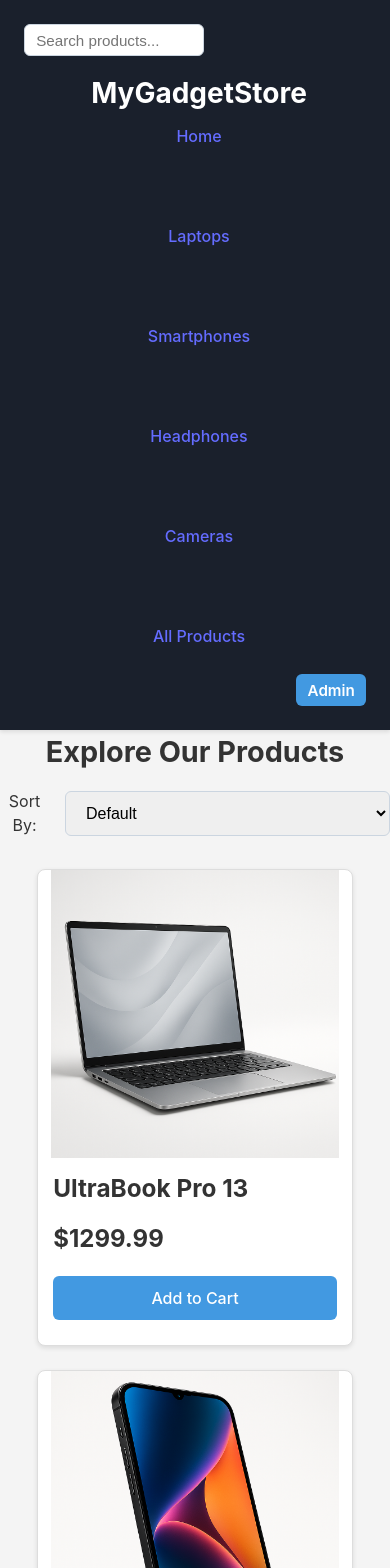
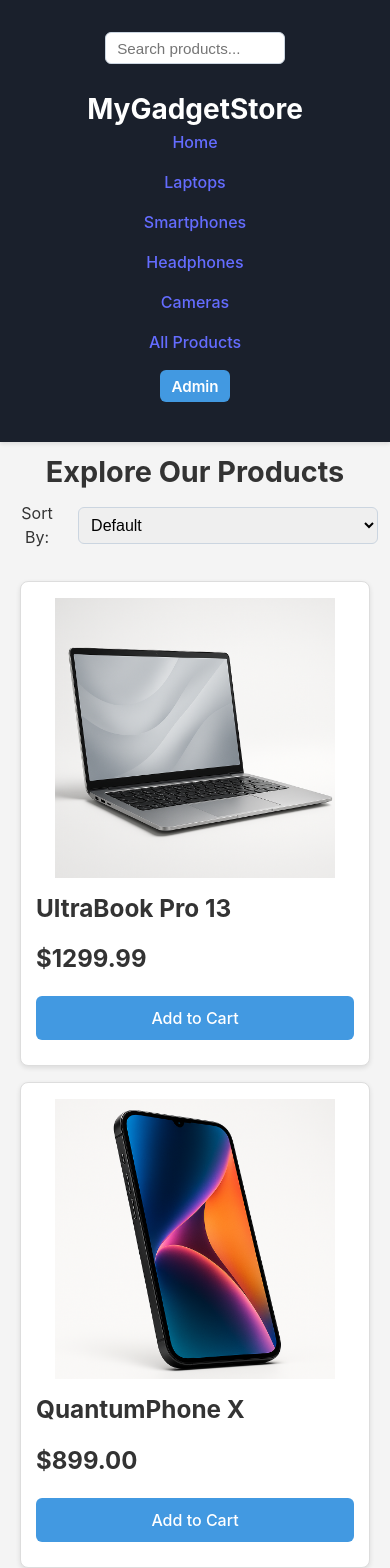
Before and after one commit to t3chE/mygadgetstore-mern, a React (Vite) app in the folder frontend/: page / in a window 390 px wide. Shown: the top 1568 px of the page. Built offline with nearby package versions, Linux system fonts and the light colour scheme.

Commit message:
Updates to the styling for different screen sizes (769px) +

```diff
--- a/frontend/src/styles/style.css
+++ b/frontend/src/styles/style.css
@@ -73,6 +73,7 @@ select {
 
 
 /* --- Header Styling --------------------------------------------------------------------------- */
+
 .main-header {
     background-color: #1a202c;
     /*color: #fff;*/
@@ -212,6 +213,7 @@ select {
 
 
 /* --- Footer Styling --------------------------------------------------------------------------- */
+
 .main-footer {
     background-color:#1a202c;
     color: #fff;
@@ -313,6 +315,9 @@ select {
 }
 
 .product-card {
+    min-width: 260px;
+    max-width: 350px;
+    width: 100%;
     background-color: #fff;
     border: 1px solid #ddd;
     border-radius: 0.5rem;
@@ -323,6 +328,8 @@ select {
     max-height: 600px; /* Limit max height for uniformity */
     display: flex;
     flex-direction: column;
+    justify-content: flex-start;
+    align-items: stretch;
 }
 
 .product-card:hover {
@@ -335,7 +342,8 @@ select {
     height: 18rem;
     object-fit: scale-down;
     display: block;
-    padding: 0rem 0.8rem 0;
+    padding: 0.5rem 0.8rem 0;
+    margin-top: 0.5rem;
 }
 
 .product-card-content {
@@ -343,6 +351,7 @@ select {
     flex-grow: 1;
     display: flex;
     flex-direction: column;
+    justify-content: flex-start;
 }
 
 .product-card-name {
@@ -388,7 +397,9 @@ select {
 }
 
 
+
 /* --- Admin Page Specific Styles (admin.html) -------------------------------------------------- */
+
 .admin-page {
     padding-top: 2rem;
     padding-bottom: 2rem;
@@ -596,21 +607,73 @@ select {
 
 
 @media (max-width: 768px) {
+    .main-header .container {
+        flex-direction: column;
+        align-items: stretch;
+        padding: 0 0.5rem;
+        width: 100vw;
+        max-width: 100vw;
+        box-sizing: border-box;
+    }
+    .header-flex {
+        flex-direction: column;
+        align-items: center;
+        gap: 1rem;
+        max-width: 100%;
+    }
+
+    .logo-nav {
+        margin: 0 auto;
+        min-width: unset;
+    }
+
+    .search-bar,
+    .admin-link-container {
+        min-width: 100px;
+        width: 100%;
+        margin-bottom: 1rem;
+        justify-content: center;
+    }
+
     .main-nav ul {
         flex-direction: column;
         align-items: center;
     }
 
-    .main-nav li {
-        margin: 10px 0;
+    .main-nav .nav-list {
+        gap: 1rem;
+        justify-content: center;
     }
 
     .search-bar, #sortSelect {
         width: 100%;
+        max-width: 300px;
+        margin: 0 auto;
+        padding: 0.5rem;
+        justify-content: center;
+    }
+
+    .main-content-container {
+        padding: 0.5rem;
+        max-width: 98vw;
     }
 
     .product-grid {
-        grid-template-columns: 1fr; /* Force single column on smaller phones for readability */
+        grid-template-columns: 1fr;
+        gap: 1rem;
+        max-width: 98vw;
+    }
+
+    .product-list-header {
+        flex-direction: column;
+        align-items: center;
+        text-align: center;
+        gap: 0.5rem;
+    }
+
+    .sort-options {
+        justify-content: center;
+        width: 100%;
     }
 
     .product-detail-container,
@@ -638,6 +701,25 @@ select {
     .main-header .container {
         flex-wrap: wrap;
         justify-content: space-between;
+        padding: 0 1rem;
+    }
+
+     .header-flex {
+        flex-direction: column;
+        align-items: stretch;
+        gap: 1rem;
+        max-width: 100%;
+    }
+
+     .logo-nav {
+        margin: 0 auto;
+        min-width: unset;
+    }
+
+     .search-bar,
+    .admin-link-container {
+        min-width: 150px;
+        margin-bottom: 1rem;
     }
 
     .main-nav {
@@ -647,13 +729,13 @@ select {
     }
 
     .main-nav .nav-list {
+        gap: 2rem;
         justify-content: center;
     }
 
-    /* main-content-layout no longer a grid container here */
-
     .product-grid {
-        grid-template-columns: repeat(auto-fill, minmax(250px, 1fr)); /* Aim for 2 columns */
+        grid-template-columns: repeat(2, 1fr);
+        gap: 1rem;
     }
 
     .product-detail-section {
@@ -665,8 +747,9 @@ select {
         flex: 1;
     }
 
-    .product-gallery {
-        max-width: 45%;
+    .main-content-container {
+        padding: 1rem;
+        max-width: 95vw;
     }
 }
 
@@ -674,6 +757,12 @@ select {
 
 /* Large screens (desktops - 1024px and up) */
 @media (min-width: 1024px) {
+    .main-header .container {
+        flex-wrap: nowrap;
+        justify-content: space-between;
+        padding: 0 2rem;
+    }
+
     .product-grid {
         grid-template-columns: repeat(auto-fill, minmax(3, 1fr)); /* Aim for 3 columns or more */
     }
```
